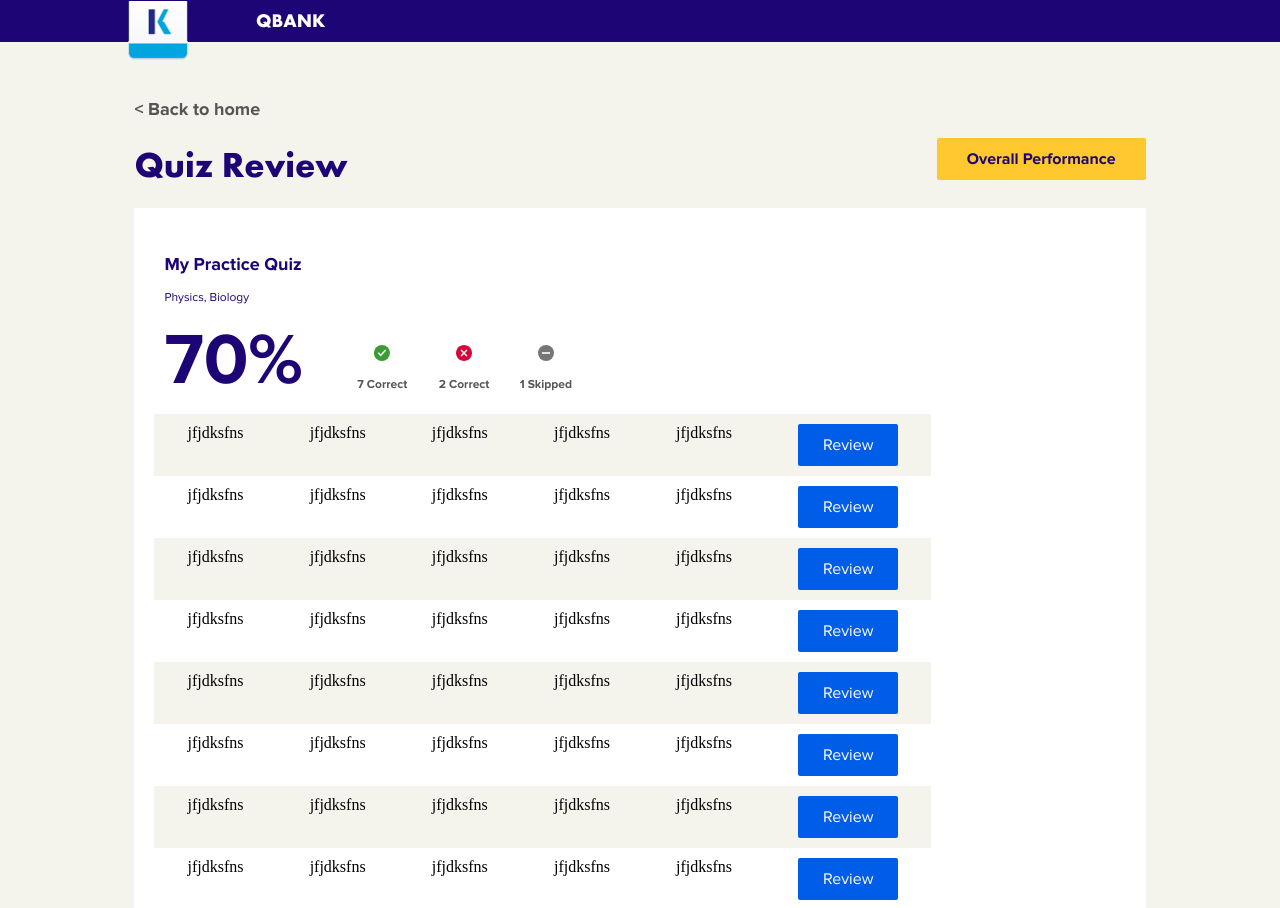
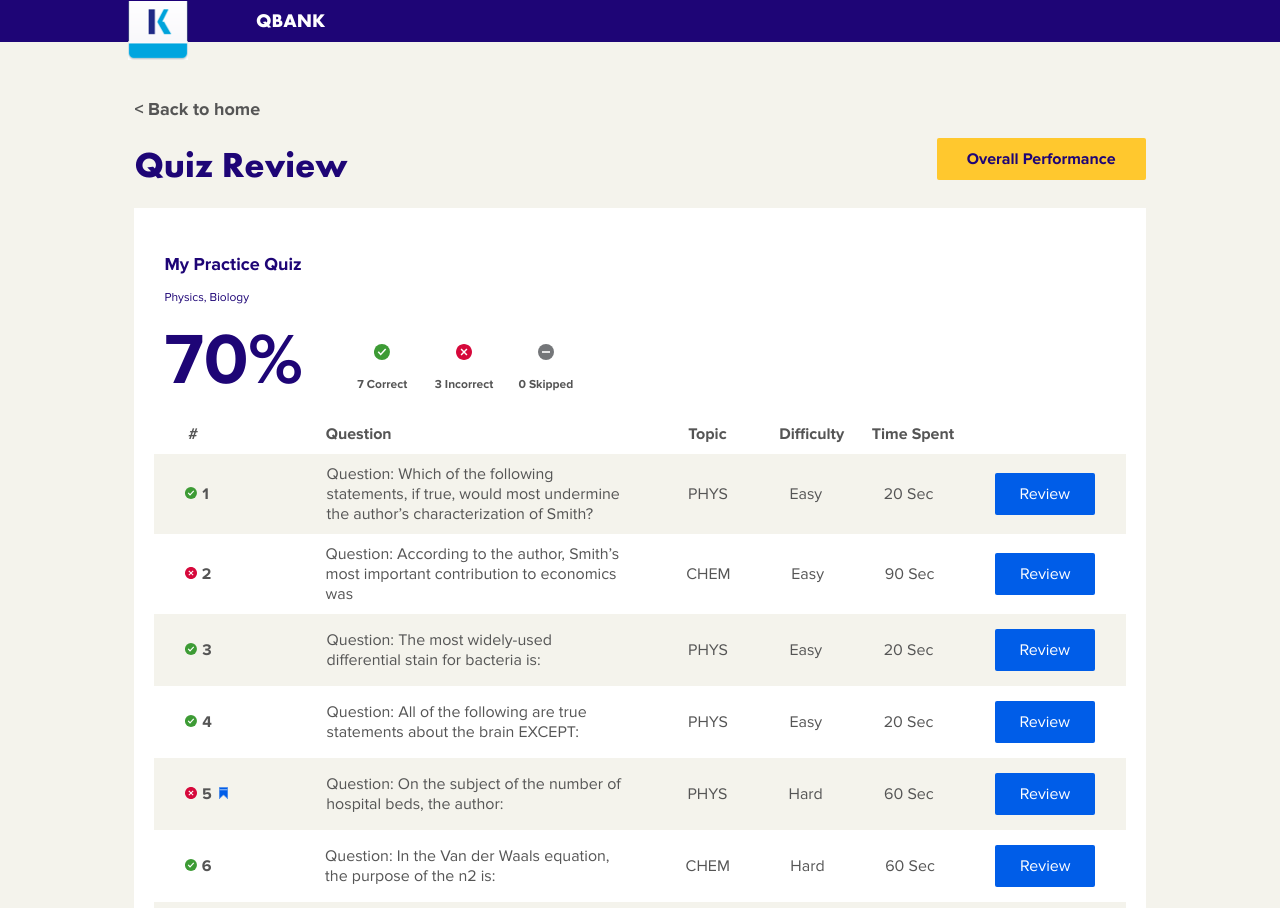
Before and after one commit to adamaso-zz/quiz-review, an Angular app in the folder report/: page / in a window 1280 px wide. Shown: the top 908 px of the page. Built offline with nearby package versions, Linux system fonts and the light colour scheme.

Commit message:
finished

```diff
--- a/report/src/app/app.component.html
+++ b/report/src/app/app.component.html
@@ -1,8 +1,8 @@
 <nav>
-  <div class="higgs-navigation">
+
     <img src="../assets/kaplogo.png" class="kaplan-logo">
     <h2 class="nav-title">QBANK</h2>
-  </div>
+
 </nav>
 
 <div class="top-container">
@@ -27,31 +27,55 @@
       </div>
       <div class="flex-item mpq-icon">
         <img src="../assets/global-styles/images/incorrect.svg">
-        <p class="mpq-indicator">2 Correct</p>
+        <p class="mpq-indicator">3 Incorrect</p>
       </div>
       <div class="flex-item mpq-icon">
         <img src="../assets/global-styles/images/skip.svg">
-        <p class="mpq-indicator">1 Skipped</p>
+        <p class="mpq-indicator">0 Skipped</p>
       </div>
     </div>
 
   <div class="mpq-review">
+    <!--title row-->
+    <div class="mpq-flex-container" style="font-weight:bold;">
+      <div class="mpq-flex-item header-qnumber">
+        #
+      </div>
+      <div class="mpq-flex-item mpqquestion" style="position: relative; left: -10px;">
+        Question
+      </div>
+      <div class="mpq-flex-item header-topic" style="position: relative; left: -15px;">
+        Topic
+      </div>
+      <div class="mpq-flex-item header-difficulty" style="position: relative; left: -30px;">
+        Difficulty
+      </div>
+      <div class="mpq-flex-item header-timespent" style="position: relative; left: -70px;">
+        Time Spent
+      </div>
+      <div class="mpq-flex-item">
+      </div>
+    </div>
+
     <!--first row-->
     <div class="mpq-flex-container mpq-gray">
-      <div class="mpq-flex-item">
-        jfjdksfns
+      <div class="mpq-flex-item header-qnumber">
+        <img *ngIf="myPracticeQuiz[0].isCorrect" src="../assets/global-styles/images/correct.svg" class="icon-indicator">
+        <img *ngIf="!myPracticeQuiz[0].isCorrect" src="../assets/global-styles/images/incorrect.svg" class="icon-indicator">
+         <p class="num">{{myPracticeQuiz[0].id}}</p>
+        <img *ngIf="myPracticeQuiz[0].isBookmarked" src="../assets/global-styles/images/bookmark.svg" class="icon-indicator bookmark">
       </div>
-      <div class="mpq-flex-item">
-        jfjdksfns
+      <div class="mpq-flex-item mpqquestion">
+        {{myPracticeQuiz[0].question}}
       </div>
-      <div class="mpq-flex-item">
-        jfjdksfns
+      <div class="mpq-flex-item header-topic">
+        {{myPracticeQuiz[0].topic}}
       </div>
-      <div class="mpq-flex-item">
-        jfjdksfns
+      <div class="mpq-flex-item header-difficulty">
+        {{myPracticeQuiz[0].difficulty}}
       </div>
-      <div class="mpq-flex-item">
-        jfjdksfns
+      <div class="mpq-flex-item header-timespent">
+        {{myPracticeQuiz[0].timeSpent}}
       </div>
       <div class="mpq-flex-item">
        <button class="secondary-button">Review</button>
@@ -60,20 +84,23 @@
 
     <!--second row-->
     <div class="mpq-flex-container">
-      <div class="mpq-flex-item">
-        jfjdksfns
+      <div class="mpq-flex-item header-qnumber">
+        <img *ngIf="myPracticeQuiz[1].isCorrect" src="../assets/global-styles/images/correct.svg" class="icon-indicator">
+        <img *ngIf="!myPracticeQuiz[1].isCorrect" src="../assets/global-styles/images/incorrect.svg" class="icon-indicator">
+         <p class="num">{{myPracticeQuiz[1].id}}</p>
+         <img *ngIf="myPracticeQuiz[1].isBookmarked" src="../assets/global-styles/images/bookmark.svg" class="icon-indicator bookmark">
       </div>
-      <div class="mpq-flex-item">
-        jfjdksfns
+     <div class="mpq-flex-item mpqquestion">
+        {{myPracticeQuiz[1].question}}
       </div>
-      <div class="mpq-flex-item">
-        jfjdksfns
+      <div class="mpq-flex-item header-topic">
+        {{myPracticeQuiz[1].topic}}
       </div>
-      <div class="mpq-flex-item">
-        jfjdksfns
+      <div class="mpq-flex-item header-difficulty">
+        {{myPracticeQuiz[1].difficulty}}
       </div>
-      <div class="mpq-flex-item">
-        jfjdksfns
+      <div class="mpq-flex-item header-timespent">
+        {{myPracticeQuiz[1].timeSpent}}
       </div>
       <div class="mpq-flex-item">
        <button class="secondary-button">Review</button>
@@ -82,20 +109,23 @@
 
     <!--third row-->
     <div class="mpq-flex-container mpq-gray">
-      <div class="mpq-flex-item">
-        jfjdksfns
+      <div class="mpq-flex-item header-qnumber">
+        <img *ngIf="myPracticeQuiz[2].isCorrect" src="../assets/global-styles/images/correct.svg" class="icon-indicator">
+        <img *ngIf="!myPracticeQuiz[2].isCorrect" src="../assets/global-styles/images/incorrect.svg" class="icon-indicator">
+         <p class="num">{{myPracticeQuiz[2].id}}</p>
+        <img *ngIf="myPracticeQuiz[2].isBookmarked" src="../assets/global-styles/images/bookmark.svg" class="icon-indicator bookmark">
       </div>
-      <div class="mpq-flex-item">
-        jfjdksfns
+      <div class="mpq-flex-item mpqquestion">
+        {{myPracticeQuiz[2].question}}
       </div>
-      <div class="mpq-flex-item">
-        jfjdksfns
+      <div class="mpq-flex-item header-topic">
+        {{myPracticeQuiz[2].topic}}
       </div>
-      <div class="mpq-flex-item">
-        jfjdksfns
+      <div class="mpq-flex-item header-difficulty">
+        {{myPracticeQuiz[2].difficulty}}
       </div>
-      <div class="mpq-flex-item">
-        jfjdksfns
+      <div class="mpq-flex-item header-timespent">
+        {{myPracticeQuiz[2].timeSpent}}
       </div>
       <div class="mpq-flex-item">
        <button class="secondary-button">Review</button>
@@ -104,20 +134,23 @@
 
     <!--fourth row-->
     <div class="mpq-flex-container">
-      <div class="mpq-flex-item">
-        jfjdksfns
+      <div class="mpq-flex-item header-qnumber">
+        <img *ngIf="myPracticeQuiz[3].isCorrect" src="../assets/global-styles/images/correct.svg" class="icon-indicator">
+        <img *ngIf="!myPracticeQuiz[3].isCorrect" src="../assets/global-styles/images/incorrect.svg" class="icon-indicator">
+         <p class="num">{{myPracticeQuiz[3].id}}</p>
+        <img *ngIf="myPracticeQuiz[3].isBookmarked" src="../assets/global-styles/images/bookmark.svg" class="icon-indicator bookmark">
       </div>
-      <div class="mpq-flex-item">
-        jfjdksfns
+      <div class="mpq-flex-item mpqquestion">
+        {{myPracticeQuiz[3].question}}
       </div>
-      <div class="mpq-flex-item">
-        jfjdksfns
+      <div class="mpq-flex-item header-topic">
+        {{myPracticeQuiz[3].topic}}
       </div>
-      <div class="mpq-flex-item">
-        jfjdksfns
+      <div class="mpq-flex-item header-difficulty">
+        {{myPracticeQuiz[3].difficulty}}
       </div>
-      <div class="mpq-flex-item">
-        jfjdksfns
+      <div class="mpq-flex-item header-timespent">
+        {{myPracticeQuiz[3].timeSpent}}
       </div>
       <div class="mpq-flex-item">
        <button class="secondary-button">Review</button>
@@ -126,20 +159,23 @@
 
     <!--fifth row-->
     <div class="mpq-flex-container mpq-gray">
-      <div class="mpq-flex-item">
-        jfjdksfns
+      <div class="mpq-flex-item header-qnumber">
+        <img *ngIf="myPracticeQuiz[4].isCorrect" src="../assets/global-styles/images/correct.svg" class="icon-indicator">
+        <img *ngIf="!myPracticeQuiz[4].isCorrect" src="../assets/global-styles/images/incorrect.svg" class="icon-indicator">
+         <p class="num">{{myPracticeQuiz[4].id}}</p>
+        <img *ngIf="myPracticeQuiz[4].isBookmarked" src="../assets/global-styles/images/bookmark.svg" class="icon-indicator bookmark">
       </div>
-      <div class="mpq-flex-item">
-        jfjdksfns
+      <div class="mpq-flex-item mpqquestion">
+        {{myPracticeQuiz[4].question}}
       </div>
-      <div class="mpq-flex-item">
-        jfjdksfns
+      <div class="mpq-flex-item header-topic">
+        {{myPracticeQuiz[4].topic}}
       </div>
-      <div class="mpq-flex-item">
-        jfjdksfns
+      <div class="mpq-flex-item header-difficulty">
+        {{myPracticeQuiz[4].difficulty}}
       </div>
-      <div class="mpq-flex-item">
-        jfjdksfns
+      <div class="mpq-flex-item header-timespent">
+        {{myPracticeQuiz[4].timeSpent}}
       </div>
       <div class="mpq-flex-item">
        <button class="secondary-button">Review</button>
@@ -148,20 +184,24 @@
 
     <!--sixth row-->
     <div class="mpq-flex-container">
-      <div class="mpq-flex-item">
-        jfjdksfns
+      <div class="mpq-flex-item header-qnumber">
+        <img *ngIf="myPracticeQuiz[5].isCorrect" src="../assets/global-styles/images/correct.svg" class="icon-indicator">
+        <img *ngIf="!myPracticeQuiz[5].isCorrect" src="../assets/global-styles/images/incorrect.svg" class="icon-indicator">
+         <p class="num">{{myPracticeQuiz[5].id}}</p>
+        <img *ngIf="myPracticeQuiz[5].isBookmarked" src="../assets/global-styles/images/bookmark.svg" class="icon-indicator bookmark">
       </div>
-      <div class="mpq-flex-item">
-        jfjdksfns
+
+      <div class="mpq-flex-item mpqquestion">
+        {{myPracticeQuiz[5].question}}
       </div>
-      <div class="mpq-flex-item">
-        jfjdksfns
+      <div class="mpq-flex-item header-topic">
+        {{myPracticeQuiz[5].topic}}
       </div>
-      <div class="mpq-flex-item">
-        jfjdksfns
+      <div class="mpq-flex-item header-difficulty">
+        {{myPracticeQuiz[5].difficulty}}
       </div>
-      <div class="mpq-flex-item">
-        jfjdksfns
+      <div class="mpq-flex-item header-timespent">
+        {{myPracticeQuiz[5].timeSpent}}
       </div>
       <div class="mpq-flex-item">
        <button class="secondary-button">Review</button>
@@ -170,20 +210,23 @@
 
     <!--seventh row-->
     <div class="mpq-flex-container mpq-gray">
-      <div class="mpq-flex-item">
-        jfjdksfns
+      <div class="mpq-flex-item header-qnumber">
+        <img *ngIf="myPracticeQuiz[6].isCorrect" src="../assets/global-styles/images/correct.svg" class="icon-indicator">
+        <img *ngIf="!myPracticeQuiz[6].isCorrect" src="../assets/global-styles/images/incorrect.svg" class="icon-indicator">
+         <p class="num">{{myPracticeQuiz[6].id}}</p>
+        <img *ngIf="myPracticeQuiz[6].isBookmarked" src="../assets/global-styles/images/bookmark.svg" class="icon-indicator bookmark">
       </div>
-      <div class="mpq-flex-item">
-        jfjdksfns
+      <div class="mpq-flex-item mpqquestion">
+        {{myPracticeQuiz[6].question}}
       </div>
-      <div class="mpq-flex-item">
-        jfjdksfns
+      <div class="mpq-flex-item header-topic">
+        {{myPracticeQuiz[6].topic}}
       </div>
-      <div class="mpq-flex-item">
-        jfjdksfns
+      <div class="mpq-flex-item header-difficulty">
+        {{myPracticeQuiz[6].difficulty}}
       </div>
-      <div class="mpq-flex-item">
-        jfjdksfns
+      <div class="mpq-flex-item header-timespent">
+        {{myPracticeQuiz[6].timeSpent}}
       </div>
       <div class="mpq-flex-item">
        <button class="secondary-button">Review</button>
@@ -192,20 +235,23 @@
 
     <!--eighth row-->
     <div class="mpq-flex-container">
-      <div class="mpq-flex-item">
-        jfjdksfns
+      <div class="mpq-flex-item header-qnumber">
+        <img *ngIf="myPracticeQuiz[7].isCorrect" src="../assets/global-styles/images/correct.svg" class="icon-indicator">
+        <img *ngIf="!myPracticeQuiz[7].isCorrect" src="../assets/global-styles/images/incorrect.svg" class="icon-indicator">
+         <p class="num">{{myPracticeQuiz[7].id}}</p>
+        <img *ngIf="myPracticeQuiz[7].isBookmarked" src="../assets/global-styles/images/bookmark.svg" class="icon-indicator bookmark">
       </div>
-      <div class="mpq-flex-item">
-        jfjdksfns
+      <div class="mpq-flex-item mpqquestion">
+        {{myPracticeQuiz[7].question}}
       </div>
-      <div class="mpq-flex-item">
-        jfjdksfns
+      <div class="mpq-flex-item header-topic">
+        {{myPracticeQuiz[7].topic}}
       </div>
-      <div class="mpq-flex-item">
-        jfjdksfns
+      <div class="mpq-flex-item header-difficulty">
+        {{myPracticeQuiz[7].difficulty}}
       </div>
-      <div class="mpq-flex-item">
-        jfjdksfns
+      <div class="mpq-flex-item header-timespent">
+        {{myPracticeQuiz[7].timeSpent}}
       </div>
       <div class="mpq-flex-item">
        <button class="secondary-button">Review</button>
@@ -214,42 +260,49 @@
 
     <!--ninth row-->
      <div class="mpq-flex-container mpq-gray">
-      <div class="mpq-flex-item">
-        jfjdksfns
+      <div class="mpq-flex-item header-qnumber">
+        <img *ngIf="myPracticeQuiz[8].isCorrect" src="../assets/global-styles/images/correct.svg" class="icon-indicator">
+        <img *ngIf="!myPracticeQuiz[8].isCorrect" src="../assets/global-styles/images/incorrect.svg" class="icon-indicator">
+         <p class="num">{{myPracticeQuiz[8].id}}</p>
+       <img *ngIf="myPracticeQuiz[8].isBookmarked" src="../assets/global-styles/images/bookmark.svg" class="icon-indicator bookmark">
       </div>
-      <div class="mpq-flex-item">
-        jfjdksfns
+      <div class="mpq-flex-item mpqquestion">
+        {{myPracticeQuiz[8].question}}
       </div>
-      <div class="mpq-flex-item">
-        jfjdksfns
+      <div class="mpq-flex-item header-topic">
+        {{myPracticeQuiz[8].topic}}
       </div>
-      <div class="mpq-flex-item">
-        jfjdksfns
+      <div class="mpq-flex-item header-difficulty">
+        {{myPracticeQuiz[8].difficulty}}
       </div>
-      <div class="mpq-flex-item">
-        jfjdksfns
+      <div class="mpq-flex-item header-timespent">
+        {{myPracticeQuiz[8].timeSpent}}
       </div>
       <div class="mpq-flex-item">
        <button class="secondary-button">Review</button>
       </div>
     </div>
 
+
     <!--tenth row-->
     <div class="mpq-flex-container">
-      <div class="mpq-flex-item">
-        jfjdksfns
+      <div class="mpq-flex-item header-qnumber">
+        <img *ngIf="myPracticeQuiz[9].isCorrect" src="../assets/global-styles/images/correct.svg" class="icon-indicator">
+        <img *ngIf="!myPracticeQuiz[9].isCorrect" src="../assets/global-styles/images/incorrect.svg" class="icon-indicator">
+         <p class="num">{{myPracticeQuiz[9].id}}</p>
+       <img *ngIf="myPracticeQuiz[9].isBookmarked" src="../assets/global-styles/images/bookmark.svg" class="icon-indicator bookmark">
       </div>
-      <div class="mpq-flex-item">
-        jfjdksfns
+      <div class="mpq-flex-item mpqquestion">
+        {{myPracticeQuiz[9].question}}
       </div>
-      <div class="mpq-flex-item">
-        jfjdksfns
+      <div class="mpq-flex-item header-topic">
+        {{myPracticeQuiz[9].topic}}
       </div>
-      <div class="mpq-flex-item">
-        jfjdksfns
+      <div class="mpq-flex-item header-difficulty">
+        {{myPracticeQuiz[9].difficulty}}
       </div>
-      <div class="mpq-flex-item">
-        jfjdksfns
+      <div class="mpq-flex-item header-timespent">
+        {{myPracticeQuiz[9].timeSpent}}
       </div>
       <div class="mpq-flex-item">
        <button class="secondary-button">Review</button>
--- a/report/src/app/app.component.scss
+++ b/report/src/app/app.component.scss
@@ -105,6 +105,27 @@ nav {
 
 .mpq-icon {
     text-align: center;
+}
+
+.icon-indicator {
+    height: 12px;
+    padding-right: 5px;
+    display: inline-block;
+}
+
+.mpqquestion {
+    width: 300px;
+}
+
+.num {
+    height: 20px;
+    width: 7px;
+    color: #555555;
+    font-family: "Proxima Nova";
+    font-size: 16px;
+    font-weight: bold;
+    line-height: 20px;
+    display: inline-block;
 }
 
 .quiz-review {
@@ -243,16 +264,36 @@ nav {
     -webkit-flex: 0 1 auto;
     -ms-flex: 0 1 auto;
     flex: 0 1 auto;
-    -webkit-align-self: flex-start;
-    -ms-flex-item-align: start;
-    align-self: flex-start;
+    -webkit-align-self: center;
+    -ms-flex-item-align: center;
+    align-self: center;
     padding: 10px;
     }
 
 .mpq-review {
-    width: 80%;
+    width: 100%;
 }
 
 .mpq-gray {
     background-color: $gray-two;
 }
+
+.header-qnumber{
+    width: 80px;
+}
+
+.bookmark{
+    padding-left: 10px;
+}
+
+.header-topic{
+    width: auto;
+}
+
+.header-difficulty{
+    width: auto;
+}
+
+.header-timespent{
+    width: auto;
+}
--- a/report/src/app/app.component.ts
+++ b/report/src/app/app.component.ts
@@ -6,5 +6,96 @@ import { Component } from '@angular/core';
   styleUrls: ['./app.component.scss']
 })
 export class AppComponent {
-
+  myPracticeQuiz = [
+    {
+      id: 1,
+      isCorrect: true,
+      isBookmarked: false,
+      question: 'Question: Which of the following statements, if true, would most undermine the author’s characterization of Smith?',
+      topic: 'PHYS',
+      difficulty: 'Easy',
+      timeSpent: '20 Sec'
+    },
+    {
+      id: 2,
+      isCorrect: false,
+      isBookmarked: false,
+      question: 'Question: According to the author, Smith’s most important contribution to economics was',
+      topic: 'CHEM',
+      difficulty: 'Easy',
+      timeSpent: '90 Sec'
+    },
+    {
+      id: 3,
+      isCorrect: true,
+      isBookmarked: false,
+      question: 'Question: The most widely-used differential stain for bacteria is:',
+      topic: 'PHYS',
+      difficulty: 'Easy',
+      timeSpent: '20 Sec'
+    },
+    {
+      id: 4,
+      isCorrect: true,
+      isBookmarked: false,
+      question: 'Question: All of the following are true statements about the brain EXCEPT:',
+      topic: 'PHYS',
+      difficulty: 'Easy',
+      timeSpent: '20 Sec'
+    },
+    {
+      id: 5,
+      isCorrect: false,
+      isBookmarked: true,
+      question: 'Question: On the subject of the number of hospital beds, the author:',
+      topic: 'PHYS',
+      difficulty: 'Hard',
+      timeSpent: '60 Sec'
+    },
+    {
+      id: 6,
+      isCorrect: true,
+      isBookmarked: false,
+      question: 'Question: In the Van der Waals equation, the purpose of the n2 is:',
+      topic: 'CHEM',
+      difficulty: 'Hard',
+      timeSpent: '60 Sec'
+    },
+    {
+      id: 7,
+      isCorrect: true,
+      isBookmarked: false,
+      question: 'Question: What is the mechanical advantage of the pulley sytem?',
+      topic: 'PHYS',
+      difficulty: 'Easy',
+      timeSpent: '60 Sec'
+    },
+    {
+      id: 8,
+      isCorrect: false,
+      isBookmarked: true,
+      question: 'Question: If the weight moves down 1 cm, how far does the patient’s leg move?',
+      topic: 'CHEM',
+      difficulty: 'Hard',
+      timeSpent: '70 Sec'
+    },
+    {
+      id: 9,
+      isCorrect: true,
+      isBookmarked: false,
+      question: 'Question: Using the VSEPR theory, the shape of PC is:',
+      topic: 'CHEM',
+      difficulty: 'Easy',
+      timeSpent: '60 Sec'
+    },
+    {
+      id: 10,
+      isCorrect: true,
+      isBookmarked: false,
+      question: 'Question: The rate law for the reaction is',
+      topic: 'PHYS',
+      difficulty: 'Easy',
+      timeSpent: '10 Sec'
+    }
+    ];
 }
--- a/report/src/styles.css
+++ b/report/src/styles.css
@@ -1,4 +1,5 @@
 /* You can add global styles to this file, and also import other style files */
 body {
     background-color: #F4F3EC;
+    color: #555555;	font-family: "Proxima Nova";	font-size: 16px; line-height: 20px;
 }
```
Also changed, not shown: report/src/assets/global-styles/images/bookmark.svg (added). Lines whose indentation alone changed are shown as unchanged.
